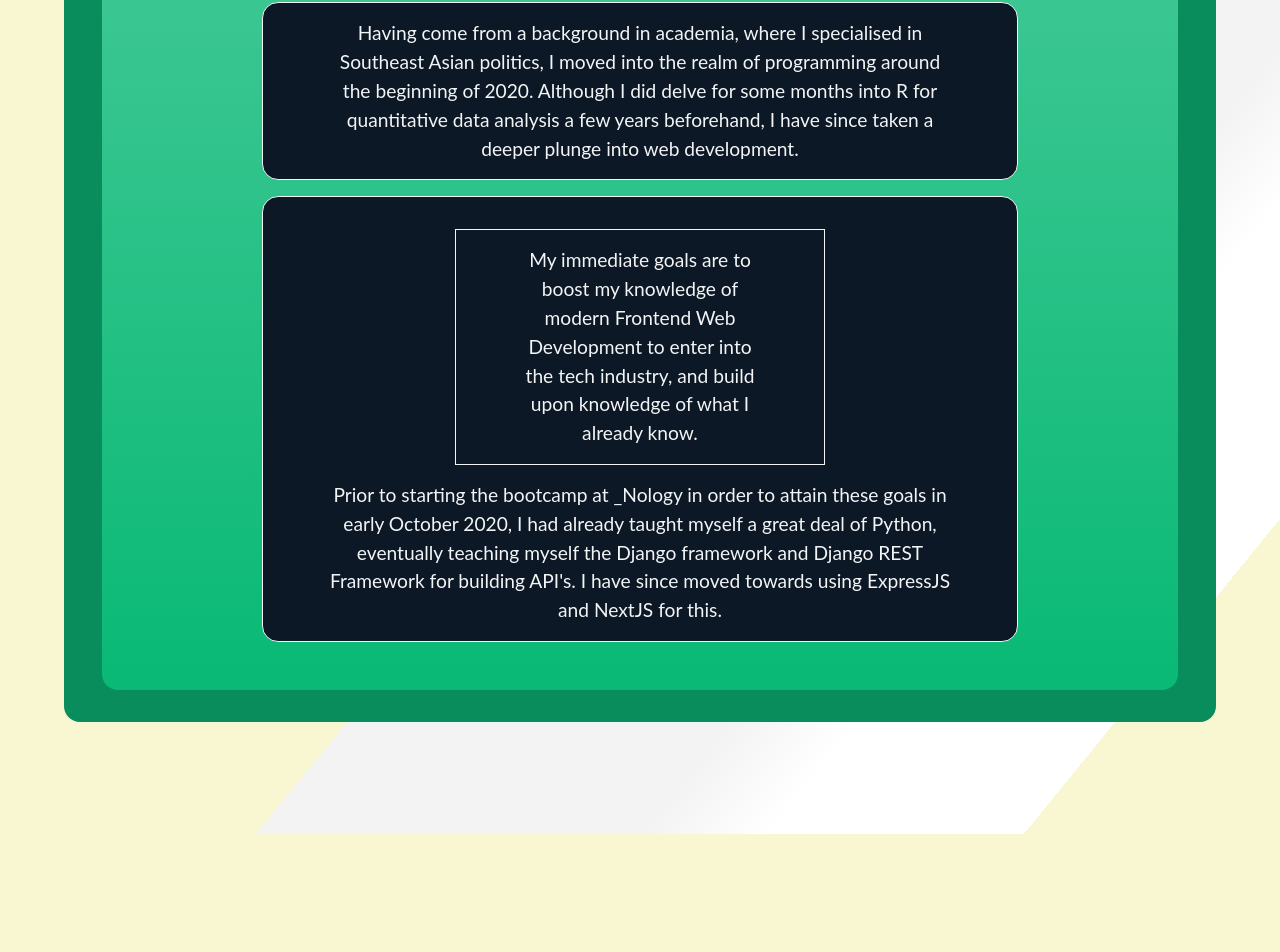
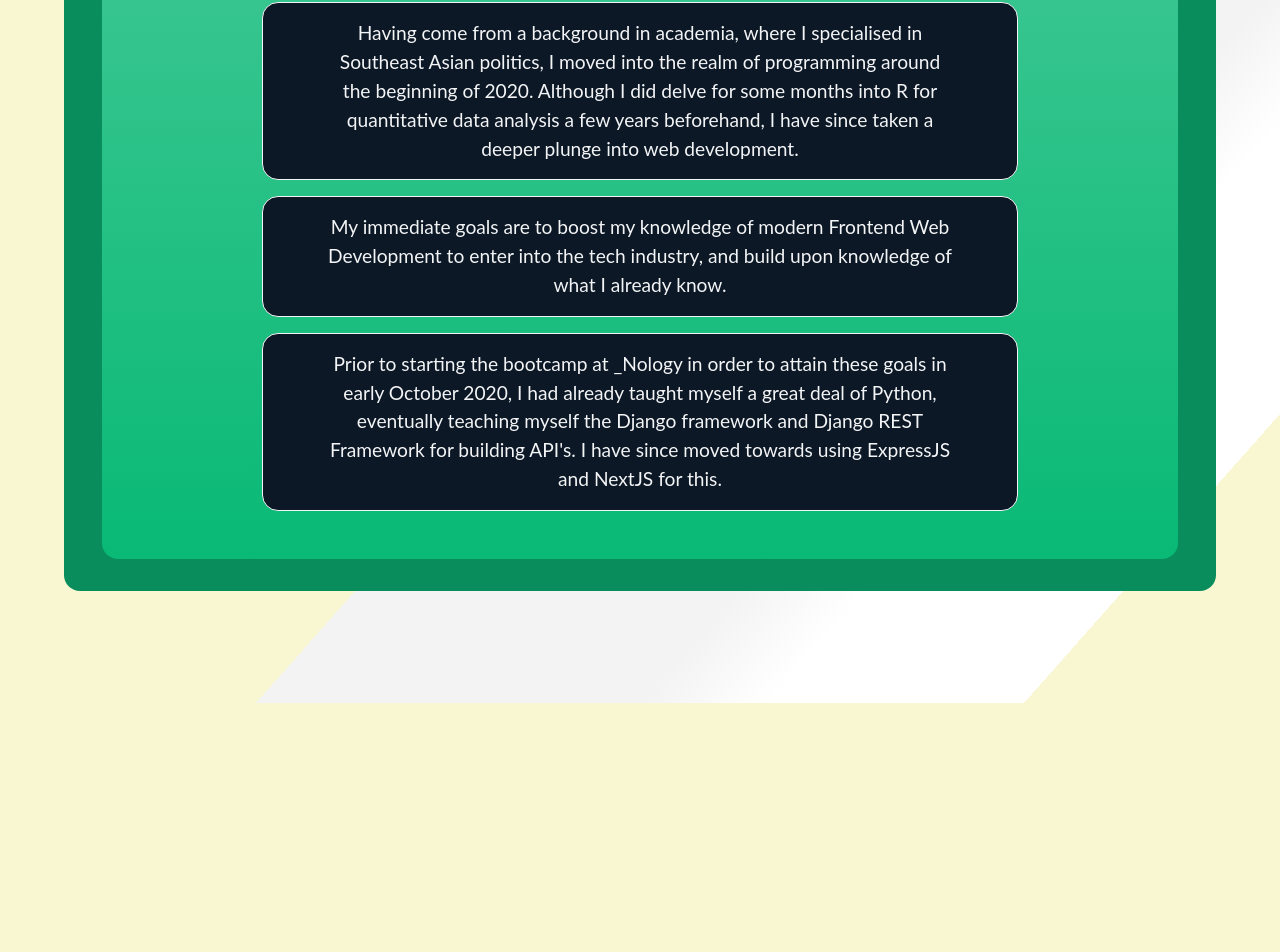
Before and after one commit to ttytango/nextjs-portofolio, a Next.js app: page / in a window 1280 px wide. Shown: the part 742-1694 px from the top of the page. Built offline with nearby package versions, Linux system fonts and the light colour scheme.

Commit message:
pre-deploy

```diff
--- a/components/home/about-me.js
+++ b/components/home/about-me.js
@@ -17,11 +17,12 @@ function AboutMe() {
 					a deeper plunge into web development.
 				</p>
 				<p>
-					<p>
+
 						My immediate goals are to boost my knowledge of modern Frontend Web
 						Development to enter into the tech industry, and build upon
 						knowledge of what I already know.
 					</p>
+				<p>
 					Prior to starting the bootcamp at _Nology in order to attain these
 					goals in early October 2020, I had already taught myself a great deal
 					of Python, eventually teaching myself the Django framework and Django
```
Also changed, not shown: 2 other files (tests, documents, lock files or other folders).
